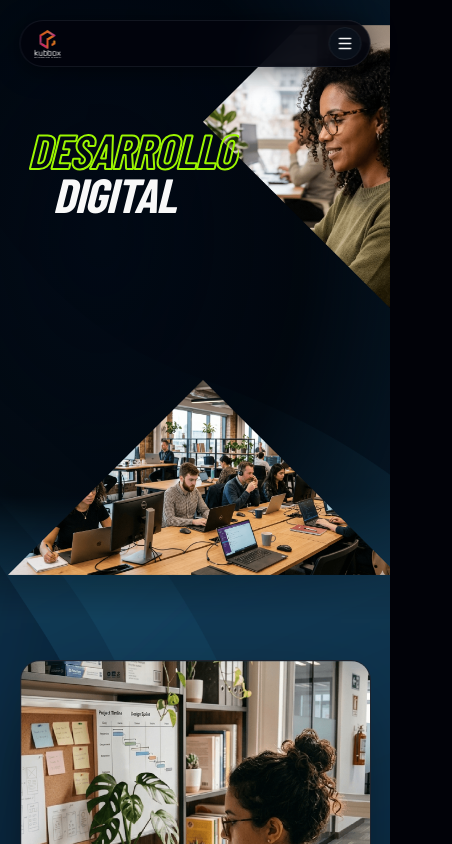
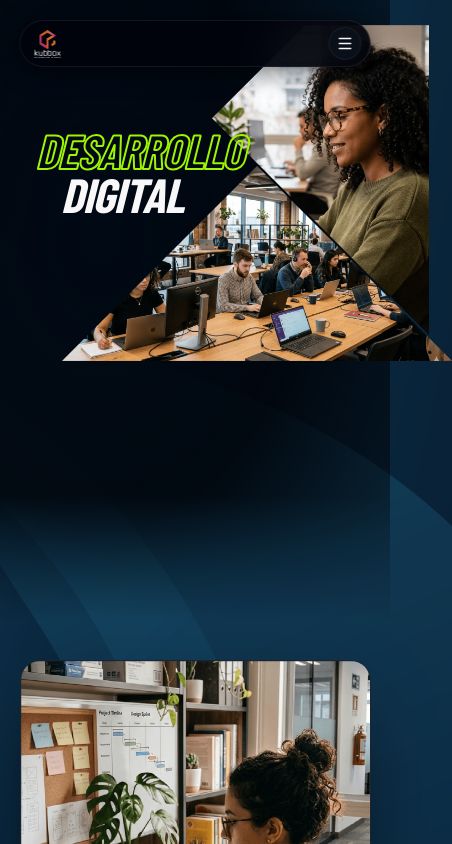
Before and after one commit to kubbox-dev/sitio_kubbox, a React (Vite) app: page /servicios/desarrollo-digital in a window 390 px wide. Shown: the top 844 px of the page, 452 px wide, since content can reach past the window. Built offline with nearby package versions, Linux system fonts and the light colour scheme; a web font is replaced by a local one.

Commit message:
style: update layout and responsive design for DigitalHeroSection

```diff
--- a/src/components/sections/desarrollo-digital/DigitalHeroSection.jsx
+++ b/src/components/sections/desarrollo-digital/DigitalHeroSection.jsx
@@ -36,16 +36,13 @@ export default function DigitalHeroSection() {
     <section
       className="
         relative
-        overflow-hidden
-        flex
-        items-start
-        min-[901px]:items-center
+        overflow-hi        min-[1280px]:items-center
         min-h-[clamp(620px,145vw,820px)]
-        min-[901px]:min-h-[clamp(560px,63vw,920px)]
+        min-[1280px]:min-h-[920px]
         pt-[5.5rem]
-        min-[901px]:pt-[clamp(6.5rem,9vw,8.5rem)]
+        min-[1280px]:pt-[clamp(6.5rem,9vw,8.5rem)]
         pb-8
-        min-[901px]:pb-0
+        min-[1280px]:pb-0
       "
     >
       {/* BACKDROP */}
@@ -68,13 +65,13 @@ export default function DigitalHeroSection() {
             absolute
             right-[-10%]
             top-[4%]
-            h-[52%]
+            h-[50%]
             w-auto
             object-contain
 
-            min-[901px]:right-[1%]
-            min-[901px]:top-[0%]
-            min-[901px]:h-[75%]
+            min-[1280px]:right-[16px]
+            min-[1280px]:top-[0px]
+            min-[1280px]:h-[690px]
           "
         />
 
@@ -84,15 +81,16 @@ export default function DigitalHeroSection() {
           alt=""
           className="
             absolute
-            left-[2%]
-            bottom-[3%]
-            h-[40%]
+            left-[16%]
+            bottom-[40%]
+            h-[35%]
             w-auto
             object-contain
 
-            min-[901px]:left-[38%]
-            min-[901px]:bottom-[15%]
-            min-[901px]:h-[55%]
+            min-[1280px]:left-auto
+            min-[1280px]:right-[-5px]
+            min-[1280px]:bottom-[156px]
+            min-[1280px]:h-[490px]
           "
         />
       </div>
@@ -105,7 +103,8 @@ export default function DigitalHeroSection() {
           max-w-[760px]
           px-[clamp(1.5rem,6vw,5rem)]
           pt-10
-          min-[901px]:pt-0
+          min-[1280px]:mt-[5rem]
+          ml-2 min-[1280px]:ml-30
         "
       >
         <div className="overflow-hidden">
@@ -145,6 +144,11 @@ export default function DigitalHeroSection() {
               tracking-[-0.025em]
               text-[clamp(3rem,8vw,7.5rem)]
               ml-[0.6em]
+              min-[1280px]:ml-[0.85em]
+92]
+              tracking-[-0.025em]
+              text-[clamp(3rem,8vw,7.5rem)]
+              ml-[0.6em]
               min-[901px]:ml-[0.85em]
             "
             style={{ color: 'var(--c-ink)' }}
```
